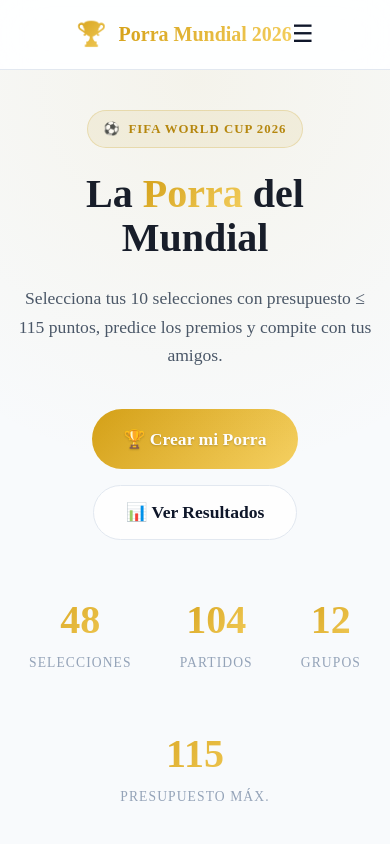
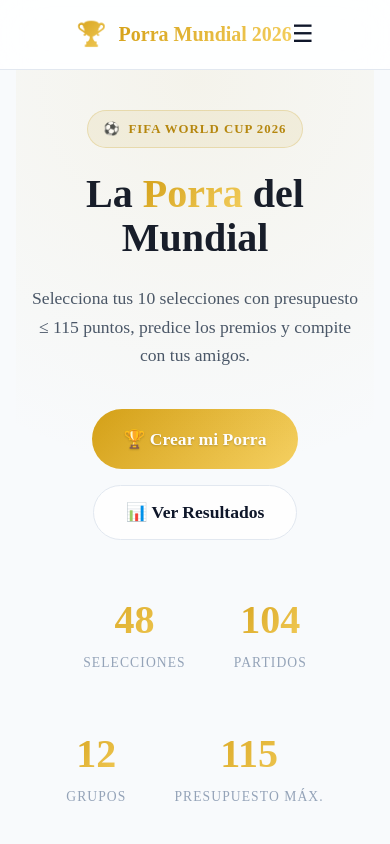
Before and after one commit to morago23/mundial2026-porra, a Next.js app: page / in a window 390 px wide. Shown: the top 844 px of the page. Built offline with nearby package versions, Linux system fonts and the light colour scheme; no server answers.

Commit message:
Extreme Mobile-First Redesign: iOS Style list & price sorting

```diff
--- a/src/app/globals.css
+++ b/src/app/globals.css
@@ -591,18 +591,26 @@
 /* ── Team Selector ───────────────────────────────────────── */
 .team-grid {
   display: grid;
-  grid-template-columns: repeat(auto-fill, minmax(140px, 1fr));
+  grid-template-columns: repeat(auto-fill, minmax(280px, 1fr));
   gap: var(--space-3);
+}
+
+@media (max-width: 600px) {
+  .team-grid {
+    grid-template-columns: 1fr;
+  }
 }
 
 .team-chip {
   background: var(--bg-card);
-  border: 2px solid var(--border);
-  border-radius: var(--radius-md);
-  padding: var(--space-3) var(--space-4);
+  border: 1px solid transparent;
+  box-shadow: var(--shadow-card);
+  border-radius: 20px;
+  padding: var(--space-4) var(--space-5);
   display: flex;
-  flex-direction: column;
-  align-items: flex-start;
+  flex-direction: row;
+  align-items: center;
+  justify-content: space-between;
   gap: var(--space-2);
   cursor: pointer;
   transition: all var(--transition);
@@ -610,15 +618,15 @@
 }
 
 .team-chip:hover:not(.disabled) {
-  border-color: var(--gold);
   background: var(--bg-card-hover);
   transform: translateY(-2px);
+  box-shadow: var(--shadow-lg);
 }
 
 .team-chip.selected {
-  border-color: var(--gold);
-  background: rgba(201, 162, 39, 0.12);
-  box-shadow: 0 0 12px rgba(201, 162, 39, 0.2);
+  border: 1px solid var(--gold);
+  background: rgba(201, 162, 39, 0.05);
+  box-shadow: 0 4px 20px rgba(201, 162, 39, 0.15);
 }
 
 .team-chip.disabled {
@@ -626,15 +634,14 @@
   cursor: not-allowed;
 }
 
-.team-chip-flag { font-size: 1.5rem; line-height: 1; }
-.team-chip-name { font-size: 0.85rem; font-weight: 600; width: 100%; white-space: normal; line-height: 1.2; }
+.team-chip-flag { font-size: 2rem; line-height: 1; }
+.team-chip-name { font-size: 1.1rem; font-weight: 700; width: 100%; white-space: normal; line-height: 1.2; color: var(--text-primary); }
 .team-chip-value {
-  font-size: 0.75rem;
-  font-weight: 700;
+  font-size: 0.95rem;
+  font-weight: 800;
   color: var(--gold);
-  background: rgba(201, 162, 39, 0.1);
-  padding: 2px 6px;
-  border-radius: var(--radius-full);
+  background: transparent;
+  padding: 0;
 }
 
 .team-chip-check {
@@ -1184,3 +1191,11 @@
     display: block !important;
   }
 }
+
+/* V4 Overrides */
+@media (max-width: 768px) {
+  .main-content {
+    padding-left: var(--space-4);
+    padding-right: var(--space-4);
+  }
+}
```
Also changed, not shown: src/components/porra/TeamSelector.tsx (+10 -6 lines).
